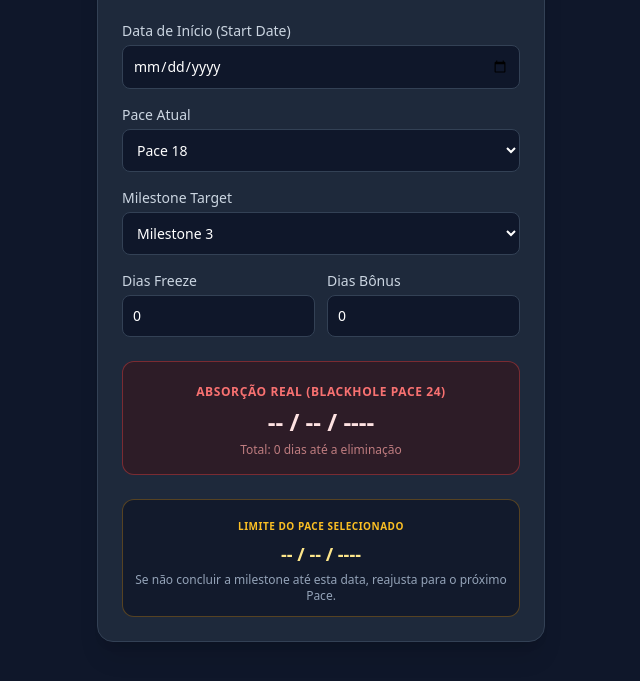
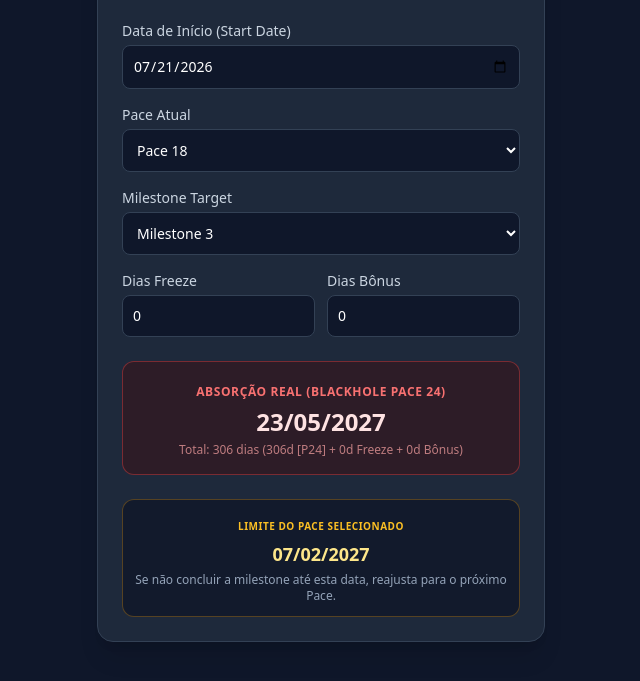
Before and after one commit to ArturVazOsorio/42-blackhole-calculator, a plain HTML site: page index.html in a window 1280 px wide. Shown: the part 119-800 px from the top of the page, without its empty margins (319-959 px from the left). Drawn offline with nearby package versions, Linux system fonts and the light colour scheme.

Commit message:
Refactor index.html by removing comments and adding script
Removed comments for better readability and added inline script for calculation logic.

```diff
--- a/index.html
+++ b/index.html
@@ -4,27 +4,22 @@
   <meta charset="UTF-8">
   <meta name="viewport" content="width=device-width, initial-scale=1.0">
   <title>42 Blackhole Calculator</title>
-  <!-- Tailwind CSS via CDN -->
   <script src="https://cdn.tailwindcss.com"></script>
 </head>
 <body class="bg-slate-900 text-slate-100 min-h-screen flex items-center justify-center p-4">
 
   <div class="max-w-md w-full bg-slate-800 border border-slate-700 rounded-2xl p-6 shadow-xl space-y-6">
-    <!-- Header -->
     <div class="text-center">
       <h1 class="text-2xl font-bold text-teal-400">42 Blackhole Calculator</h1>
       <p class="text-xs text-slate-400 mt-1">Cálculo baseado no limite do Pace 24 & Reajustes</p>
     </div>
 
-    <!-- Inputs -->
     <div class="space-y-4 text-sm">
-      <!-- Data de Inicio -->
       <div>
         <label for="startDate" class="block mb-1 text-slate-300 font-medium">Data de Início (Start Date)</label>
         <input type="date" id="startDate" class="w-full bg-slate-900 border border-slate-700 rounded-lg p-2.5 text-white focus:ring-2 focus:ring-teal-400 focus:outline-none">
       </div>
 
-      <!-- Pace Atual -->
       <div>
         <label for="pace" class="block mb-1 text-slate-300 font-medium">Pace Atual</label>
         <select id="pace" class="w-full bg-slate-900 border border-slate-700 rounded-lg p-2.5 text-white focus:ring-2 focus:ring-teal-400 focus:outline-none">
@@ -37,7 +32,6 @@
         </select>
       </div>
 
-      <!-- Milestone -->
       <div>
         <label for="milestone" class="block mb-1 text-slate-300 font-medium">Milestone Target</label>
         <select id="milestone" class="w-full bg-slate-900 border border-slate-700 rounded-lg p-2.5 text-white focus:ring-2 focus:ring-teal-400 focus:outline-none">
@@ -51,7 +45,6 @@
         </select>
       </div>
 
-      <!-- Extras Grid -->
       <div class="grid grid-cols-2 gap-3">
         <div>
           <label for="freeze" class="block mb-1 text-slate-300 font-medium">Dias Freeze</label>
@@ -64,14 +57,12 @@
       </div>
     </div>
 
-    <!-- Main Result: Real Blackhole (Pace 24) -->
     <div class="bg-red-950/40 border border-red-500/40 rounded-xl p-4 text-center space-y-1">
       <span class="text-xs font-semibold uppercase tracking-wider text-red-400">Absorção Real (Blackhole Pace 24)</span>
       <div id="blackholeDate" class="text-2xl font-black text-red-100">-- / -- / ----</div>
       <p id="blackholeDays" class="text-xs text-red-300/70">Total: 0 dias até a eliminação</p>
     </div>
 
-    <!-- Secondary Result: Pace Switch Warning -->
     <div id="paceNoticeBox" class="bg-slate-900/80 border border-amber-500/30 rounded-xl p-3 text-center space-y-1">
       <span class="text-[10px] font-semibold uppercase tracking-wider text-amber-400">Limite do Pace Selecionado</span>
       <div id="paceSwitchDate" class="text-lg font-bold text-amber-200">-- / -- / ----</div>
@@ -79,7 +70,68 @@
     </div>
   </div>
 
-  <!-- Carrega a lógica principal como um módulo ES6 -->
-  <script type="module" src="./assets/js/app.js"></script>
+  <script>
+    const PACE_MATRIX = {
+      0: { 8: 8,   12: 13,  15: 18,  18: 24,  22: 30,  24: 45 },
+      1: { 8: 32,  12: 48,  15: 60,  18: 72,  22: 88,  24: 118 },
+      2: { 8: 54,  12: 81,  15: 101, 18: 121, 22: 148, 24: 178 },
+      3: { 8: 90,  12: 134, 15: 168, 18: 201, 22: 246, 24: 306 },
+      4: { 8: 141, 12: 211, 15: 264, 18: 316, 22: 387, 24: 447 },
+      5: { 8: 212, 12: 318, 15: 398, 18: 478, 22: 584, 24: 644 },
+      6: { 8: 244, 12: 365, 15: 457, 18: 548, 22: 670, 24: 730 },
+    };
+
+    function formatDate(date) {
+      return date.toLocaleDateString('pt-PT', {
+        day: '2-digit',
+        month: '2-digit',
+        year: 'numeric'
+      });
+    }
+
+    function updateCalculation() {
+      const startDateInput = document.getElementById('startDate').value;
+      if (!startDateInput) return;
+
+      const currentPace = parseInt(document.getElementById('pace').value);
+      const milestone = parseInt(document.getElementById('milestone').value);
+      const freeze = parseInt(document.getElementById('freeze').value) || 0;
+      const bonus = parseInt(document.getElementById('bonus').value) || 0;
+
+      const [year, month, day] = startDateInput.split('-').map(Number);
+
+      // Blackhole Real (Pace 24)
+      const maxMatrixDays = PACE_MATRIX[milestone][24];
+      const totalBlackholeDays = maxMatrixDays + freeze + bonus;
+      const realBlackholeDate = new Date(year, month - 1, day);
+      realBlackholeDate.setDate(realBlackholeDate.getDate() + totalBlackholeDays);
+
+      document.getElementById('blackholeDate').innerText = formatDate(realBlackholeDate);
+      document.getElementById('blackholeDays').innerText = `Total: ${totalBlackholeDays} dias (${maxMatrixDays}d [P24] + ${freeze}d Freeze + ${bonus}d Bônus)`;
+
+      // Limite do Pace Selecionado
+      const currentPaceDays = PACE_MATRIX[milestone][currentPace];
+      const totalPaceDays = currentPaceDays + freeze + bonus;
+      const paceSwitchDate = new Date(year, month - 1, day);
+      paceSwitchDate.setDate(paceSwitchDate.getDate() + totalPaceDays);
+
+      const noticeBox = document.getElementById('paceNoticeBox');
+
+      if (currentPace === 24) {
+        noticeBox.classList.add('hidden');
+      } else {
+        noticeBox.classList.remove('hidden');
+        document.getElementById('paceSwitchDate').innerText = formatDate(paceSwitchDate);
+      }
+    }
+
+    document.getElementById('startDate').valueAsDate = new Date();
+
+    ['startDate', 'pace', 'milestone', 'freeze', 'bonus'].forEach(id => {
+      document.getElementById(id).addEventListener('input', updateCalculation);
+    });
+
+    updateCalculation();
+  </script>
 </body>
 </html>
```
